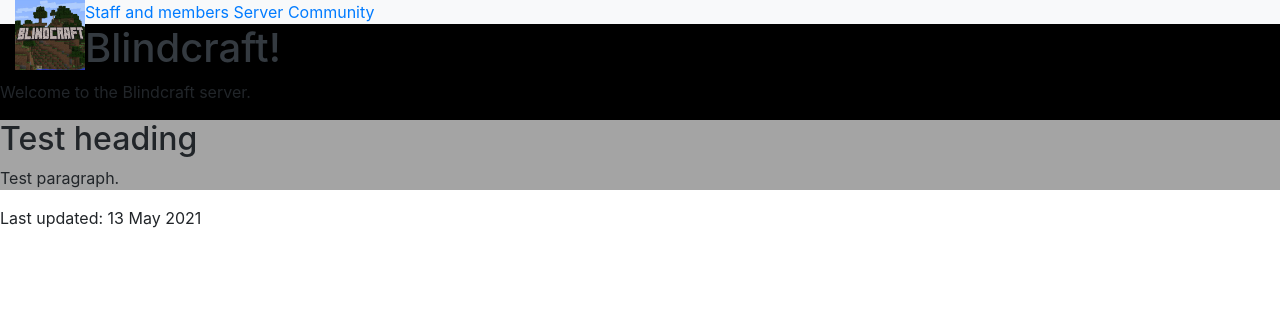
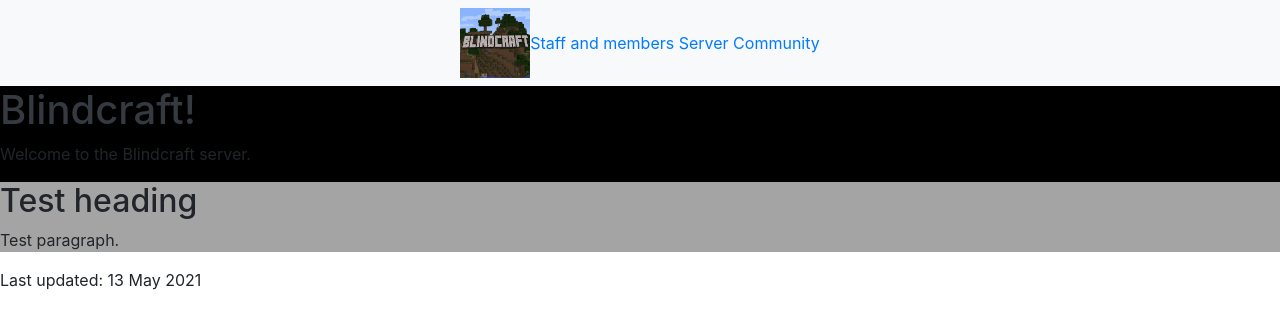
Before and after one commit to danzieg/blindcraft, a Jekyll site: the page built from index.html, in a window 1280 px wide. Shown: the top 329 px of the page. Built offline with Jekyll 4.4.1, drawn with Linux system fonts in a browser that asks for light colours.

Commit message:
changed nav.html and updated information

```diff
--- a/_includes/nav.html
+++ b/_includes/nav.html
@@ -1,7 +1,9 @@
-<div class="container-fluid topnav bg-light" style="margin-left": 10px; padding: 10px;">
-<nav class="main-nav" tabindex="0">
+<header>
+<div class="bg-light">
+<!--style="margin-left": 10px; padding: 10px; -->
+<nav class= "navbar nav justify-content-center" tabindex="0">
  <img style="float:left" src="../assets/images/logo.jpg" alt="Blindcraft logo" width="70">
- <div class=”menu-bar” role="menubar">
+ <div role="menubar">
   <a class="active" href="Staff and members.html" style="display: inline;">Staff and members</a>
   <a href="Server.html" style="display: inline;"> Server</a>
   <a href="Community.html"style="display: inline;">Community</a>
@@ -9,3 +11,5 @@
 </div>
 </nav>
   </div>
+  </div>
+  </header>
```
Also changed, not shown: 6 other files.
